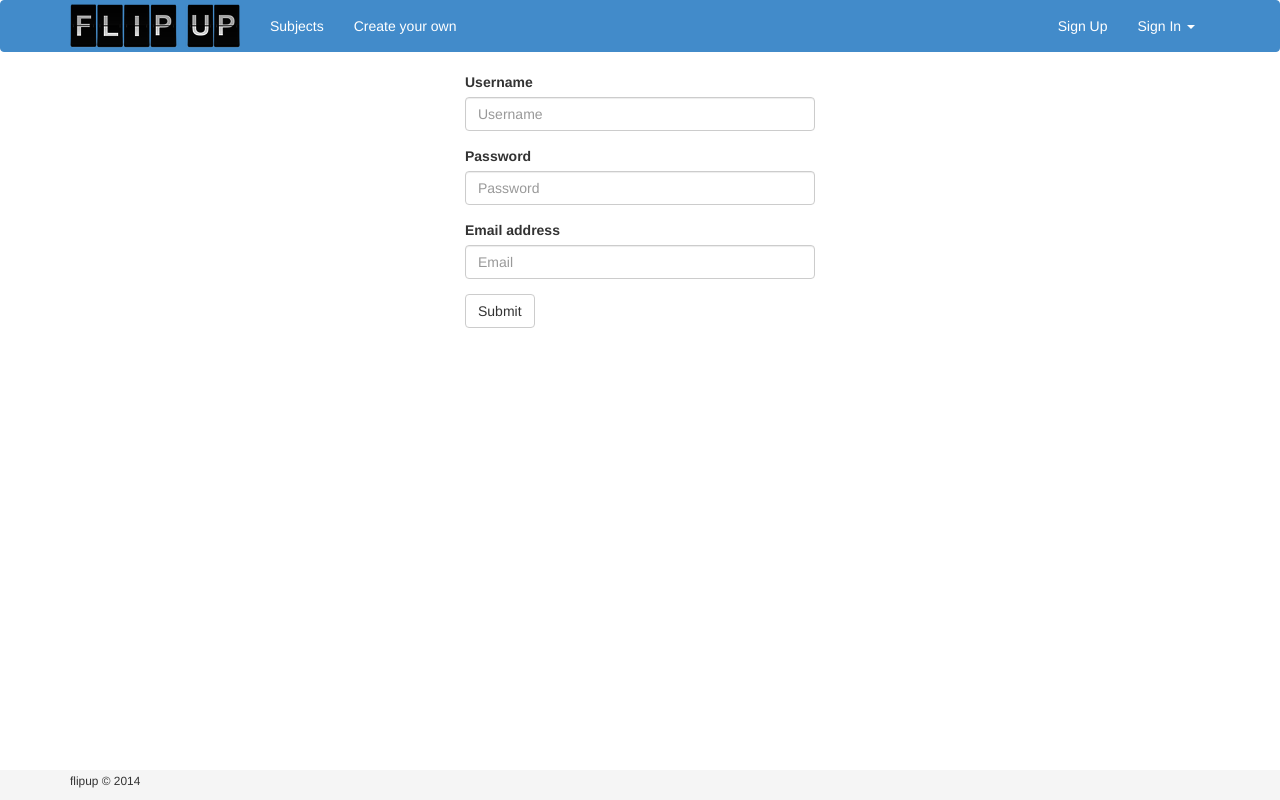
After one commit to JamesWP/UNI-Y1-Group-project, a PHP site: page /login_page.html in a window 1280 px wide. The commit adds this page. Run offline with PHP 8.4, Linux system fonts and the light colour scheme.

Commit message:
loginpage+phpfunctions

```diff
--- /dev/null
+++ b/design/login_page.html
@@ -0,0 +1,78 @@
+<!DOCTYPE html>
+
+<html>
+  <head>
+    <title>Flipup</title>
+    <meta name="viewport" content="width=device-width, initial-scale=1.0" />
+    <link href="bootstrap/css/bootstrap.min.css" rel="stylesheet" media="screen" />
+    <link href="style/main.css" rel='stylesheet' media=screen />
+  </head>
+  <body>
+    <div id=wrap>
+      <div class="navbar navbar-default" role="navigation">
+        <div class="container">
+          <div class="navbar-header">
+            <button type="button" class="navbar-toggle" data-toggle="collapse" data-target=".navbar-collapse">
+              <span class="sr-only">Toggle navigation</span>
+              <span class="icon-bar"></span>
+              <span class="icon-bar"></span>
+              <span class="icon-bar"></span>
+            </button>
+            <a class="navbar-brand" href="index.html"> <img class="img-responsive" style="margin-top:-12px;" src="images/flipup_logo.png"/> </a>
+          </div>
+          <div class="navbar-collapse collapse">
+            <ul class="nav navbar-nav">
+
+              <li><a href="#about">Subjects</a></li>
+              <li><a href="#contact">Create your own</a></li>
+            </ul>
+			<ul class="nav navbar-nav navbar-right">
+          <li><a href="login_page.html">Sign Up</a></li>
+          <li class="divider-vertical"></li>
+          <li class="dropdown">
+            <a class="dropdown-toggle" href="#" data-toggle="dropdown">Sign In <strong class="caret"></strong></a>
+            <div class="dropdown-menu" style="padding: 15px; padding-bottom: 15px;">
+              <!-- Login form here -->
+				<form action="[YOUR ACTION]" method="post" accept-charset="UTF-8">
+				<input id="user_username" style="margin-bottom: 15px;" type="text" name="user[username]" placeholder="Username" size="30" />
+				<input id="user_password" style="margin-bottom: 15px;" type="password" name="user[password]" placeholder="Password" size="30" />
+				<input id="user_remember_me" style="float: left; margin-right: 10px;" type="checkbox" name="user[remember_me]" value="1" />
+				<label class="string optional" for="user_remember_me"> Remember me</label>
+				<input class="btn btn-primary" style="clear: left; width: 100%; height: 32px; font-size: 13px;" type="submit" name="commit" value="Sign In" />
+				</form>
+			  </div>
+          </li>
+        </ul>
+          </div><!--/.nav-collapse -->
+        </div>
+      </div>
+	  <div class="container">
+		<div class="col-md-4 list-group">
+		</div>
+		<form role="form" class="col-md-4 form-group" style="align: center;">
+			<div class="form-group">
+				<label for="exampleInputEmail1">Username</label>
+				<input type="text" class="form-control" id="exampleInputUsername" placeholder="Username">
+			</div>
+			<div class="form-group">
+				<label for="exampleInputPassword1">Password</label>
+				<input type="password" class="form-control" id="exampleInputPassword" placeholder="Password">
+			</div>
+			<div class="form-group">
+				<label for="exampleInputEmail1">Email address</label>
+				<input type="email" class="form-control" id="exampleInputEmail" placeholder="Email">
+			</div>
+			<button type="submit" class="btn btn-default">Submit</button>
+		</form>
+
+	</div>
+	  </div>
+    <div id="footer">
+      <div class=container>
+        <small>flipup &copy; 2014</small>
+      </div>
+    </div>
+    <script src="lib/jquery.min.js"></script>
+    <script src="bootstrap/js/bootstrap.min.js"></script>
+  </body>
+</html>
--- a/design/style/main.css
+++ b/design/style/main.css
@@ -24,3 +24,11 @@ body {
   margin-top:40px;
   margin-bottom:40px;
 }
+.navbar-default {
+  background-color: #428BCA;
+  border-color: #428BCA;
+
+}
+.navbar .nav > li > a {
+    color:  #FFF;
+}
```
Also changed, not shown: database/create-account.php (added, +48 -0 lines), database/get-decks-and-subjects.php (added, +25 -0 lines), database/login.php (+5 -5 lines), design/index.html (+19 -2 lines), design/bootstrap/css/bootstrap.css, design/images/flipup_logo.png (added).
